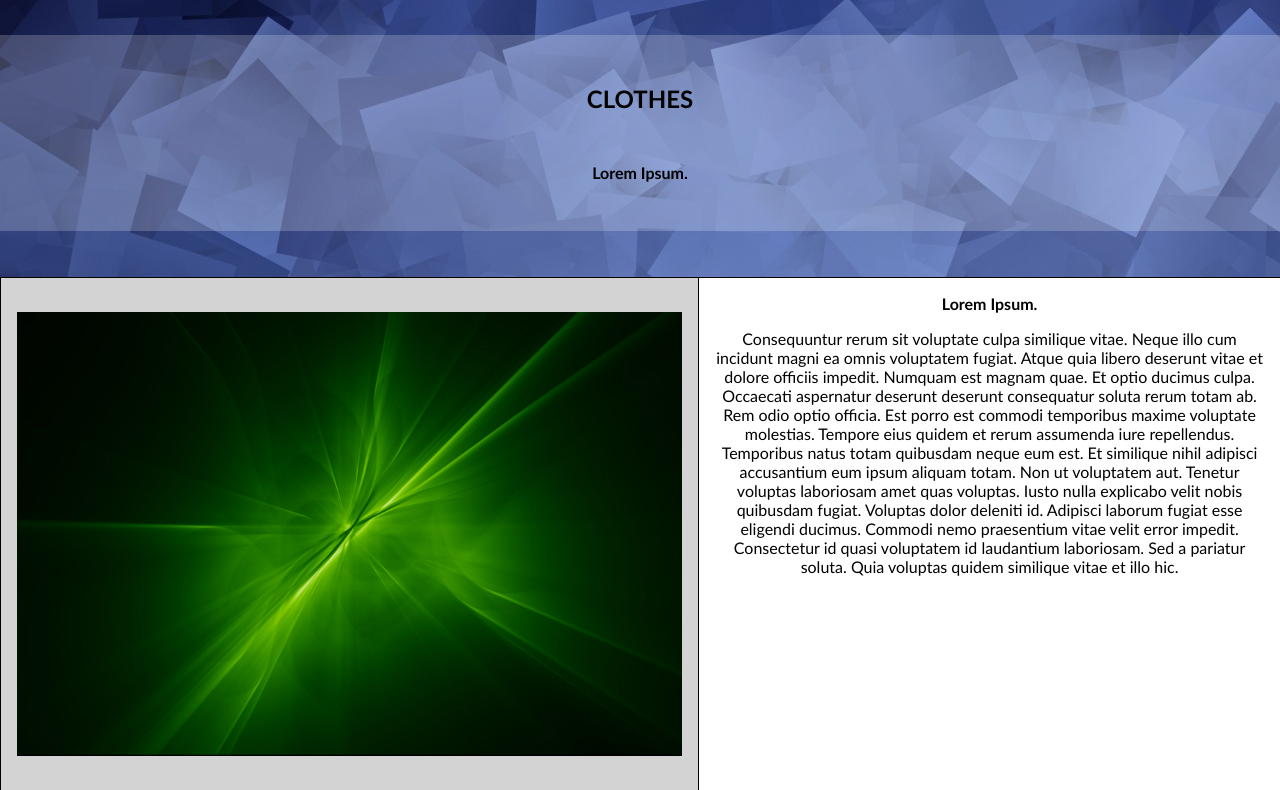
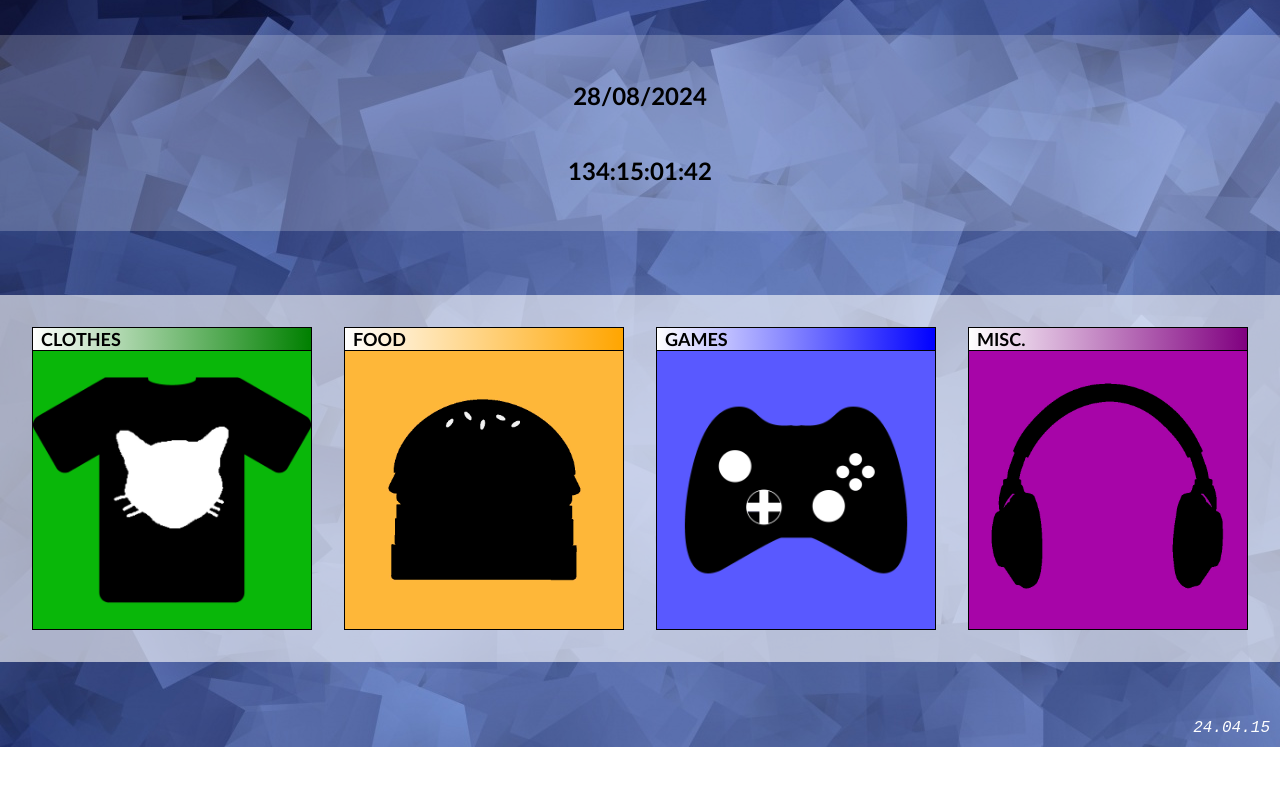
Before and after one commit to Adam-D-Bryant/adam-d-bryant.github.io, a plain HTML site: page wishlist/index.html in a window 1280 px wide. Shown: the part 53-843 px from the top of the page. After the commit the page ends 800 px from the top, so only its background shows below. Drawn offline with Linux system fonts and the light colour scheme.

Commit message:
Setup bulk of home page and other such fixes.

```diff
--- a/wishlist/css/base.css
+++ b/wishlist/css/base.css
@@ -1,6 +1,6 @@
 /*
  * base.css
- * Ver: 13.04.11
+ * Ver: 15.04.11
  * Contains the main css formatting for item pages. All HTML pages load this css file third.
  */
 
@@ -124,6 +124,10 @@
     max-width: 100%;
 }
 
+.toggleArea:hover {
+    cursor: pointer;
+}
+
 @media all and (min-width: 960px) {
     .toggleArea {
         display: none;
--- a/wishlist/css/homepage.css
+++ b/wishlist/css/homepage.css
@@ -1,9 +1,122 @@
 /*
  * homepage.css
- * Ver: 13.04.11
+ * Ver: 15.04.11
  * Contains the main css formatting for the homepage. Applicable HTML pages load this css file last.
  */
 
 body {
     background-image: url("../img/backgroundHome.jpg");
 }
+
+#homeArea {
+    display: flex;
+    background-color: none;
+    justify-content: space-between;
+    flex-wrap: wrap;
+    padding: 32px;
+    padding-top: 16px;
+    box-sizing: border-box;
+    gap: 32px;
+}
+
+#subtitle p {
+    color: black;
+    font-family: 'Trebuchet MS', 'Lucida Sans Unicode', 'Lucida Grande', 'Lucida Sans', Arial, sans-serif;
+    font-size: 24px;
+    font-weight: bold;
+}
+.homeItem {
+    border: 1px solid black;
+    box-sizing: border-box;
+}
+
+.homeItem:first-of-type { margin-top: 16px; }
+
+#clothesItem {
+    background-image: linear-gradient(to right, white, green);
+}
+
+#foodItem {
+    background-image: linear-gradient(to right, white, orange);
+}
+
+#gamesItem {
+    background-image: linear-gradient(to right, white, blue);
+}
+
+#miscItem {
+    background-image: linear-gradient(to right, white, purple);
+}
+
+.homeItemCont {
+    display: flex;
+    flex-direction: column;
+    text-decoration: none;
+    color: black;
+    margin: 0px;
+    width: 100%;
+}
+
+.homeTitle {
+    flex: 1;
+    border-bottom: 1px solid black;
+}
+
+.homeTitle p {
+    padding-left: 8px;
+    font-family: 'Trebuchet MS', 'Lucida Sans Unicode', 'Lucida Grande', 'Lucida Sans', Arial, sans-serif;
+    font-size: 18px;
+    font-weight: bold;
+}
+
+.homeImg {
+    flex: 1;
+    width: 100%;
+    object-fit: contain;
+}
+
+
+#vernumarea {
+    right: 10px;
+    bottom: 10px;
+    position: relative;
+    margin: 0px;
+    padding: 0px;
+    text-align: right;
+}
+
+#vernum {
+    color: white;
+    font-family: 'Courier New', Courier, monospace;
+    font-style: italic;
+}
+
+
+@media all and (min-width: 960px) {
+
+    #homeArea {
+        background-color: rgba(255,255,255,0.6);
+        margin-top: 64px;
+        padding-top: 32px;
+    }
+    .homeItem {
+        flex: 1;
+    }
+    .homeItem:first-of-type {
+        margin-top: 0px;
+    }
+
+    #vernumarea {
+        right: 10px;
+        bottom: 10px;
+        position: absolute;
+        margin: 0px;
+        padding: 0px;
+    }
+
+    #vernum {
+        color: white;
+        font-family: 'Courier New', Courier, monospace;
+        font-style: italic;
+    }
+}
--- a/wishlist/css/navbar.css
+++ b/wishlist/css/navbar.css
@@ -108,6 +108,15 @@
     }
 }
 
-.nav-active-choice {
-    background-color: green;
+.nav-active-choice-g {
+    background-image: linear-gradient(135deg, white, green);
 }
+.nav-active-choice-o {
+    background-image: linear-gradient(135deg, white, orange);
+}
+.nav-active-choice-b {
+    background-image: linear-gradient(135deg, white, blue);
+}
+.nav-active-choice-p {
+    background-image: linear-gradient(135deg, white, purple);
+}
--- a/wishlist/index.html
+++ b/wishlist/index.html
@@ -13,55 +13,51 @@
     <body>
         <nav class="nav">
             <ul class="nav-menu">
-                <li class="nav-logo"><a class="nav-link" href="#">BIRTHDAY WISHLIST 2024</a></li>
-                <li class="nav-item nav-active-choice"><div class="nav-link-cont"><a class="nav-link" href="#">CLOTHES</a></div></li>
-                <li class="nav-item"><div class="nav-link-cont"><a class="nav-link" href="#">FOOD</a></div></li>
-                <li class="nav-item"><div class="nav-link-cont"><a class="nav-link" href="#">GAMES</a></div></li>
-                <li class="nav-item"><div class="nav-link-cont"><a class="nav-link" href="#">MISC.</a></div></li>
+                <li class="nav-logo"><a class="nav-link" href="index.html">BIRTHDAY WISHLIST 2024</a></li>
+                <li class="nav-item"><div class="nav-link-cont"><a class="nav-link" href="clothes.html">CLOTHES</a></div></li>
+                <li class="nav-item"><div class="nav-link-cont"><a class="nav-link" href="food.html">FOOD</a></div></li>
+                <li class="nav-item"><div class="nav-link-cont"><a class="nav-link" href="games.html">GAMES</a></div></li>
+                <li class="nav-item"><div class="nav-link-cont"><a class="nav-link" href="misc.html">MISC.</a></div></li>
                 <li class="nav-toggle"><a class="nav-link" href="#"><i class="nav-toggle-icon fas fa-bars"></i></a></li>
             </ul>
         </nav>
 
         <div id="mainArea">
             <div id="titleArea">
-                <div id="title"><p>CLOTHES</p></div>
-                <div id="subtitle"><p>Lorem Ipsum.</p></div>
+                <div id="title"><p>28/08/2024</p></div>
+                <div id="subtitle"><p><span id="timer">[Loading...]</span></p></div>
             </div>
-            <div id="itemArea">
-                <div class="item">
-                    <div class="leftArea imgArea itemAreaActive"><div class="imgCont"><a target="_blank"><img class="itemImg" src="img/constructBackground.jpg" customURL=""></a></div></div>
-                    <div class="rightArea txtArea">
-                        <div class="itemHeader"><p>Lorem Ipsum.</p></div>
-                        <div class="itemDesc">
-                            <p>
-                                Consequuntur rerum sit voluptate culpa similique vitae. Neque illo cum incidunt magni ea omnis voluptatem fugiat. Atque quia libero deserunt vitae et dolore officiis impedit. Numquam est magnam quae.
-                                Et optio ducimus culpa. Occaecati aspernatur deserunt deserunt consequatur soluta rerum totam ab. Rem odio optio officia. Est porro est commodi temporibus maxime voluptate molestias.
-                                Tempore eius quidem et rerum assumenda iure repellendus. Temporibus natus totam quibusdam neque eum est. Et similique nihil adipisci accusantium eum ipsum aliquam totam. Non ut voluptatem aut.
-                                Tenetur voluptas laboriosam amet quas voluptas. Iusto nulla explicabo velit nobis quibusdam fugiat. Voluptas dolor deleniti id. Adipisci laborum fugiat esse eligendi ducimus. Commodi nemo praesentium vitae velit error impedit.
-                                Consectetur id quasi voluptatem id laudantium laboriosam. Sed a pariatur soluta. Quia voluptas quidem similique vitae et illo hic.
-                            </p>
-                        </div>
-                    </div>
-                    <div class="toggleArea">&gt;&gt;</div>
+            <div id="homeArea">
+                <div class="homeItem" id="clothesItem">
+                    <a class="homeItemCont" href="clothes.html">
+                        <div class="homeTitle"><p>CLOTHES</p></div>
+                        <img class="homeImg" src="img/homeImageClothes.png">
+                    </a>
                 </div>
-                <div class="item">
-                    <div class="leftArea txtArea">
-                        <div class="itemHeader"><p>Lorem Ipsum.</p></div>
-                        <div class="itemDesc">
-                            <p>
-                                Consequuntur rerum sit voluptate culpa similique vitae. Neque illo cum incidunt magni ea omnis voluptatem fugiat. Atque quia libero deserunt vitae et dolore officiis impedit. Numquam est magnam quae.
-                                Et optio ducimus culpa. Occaecati aspernatur deserunt deserunt consequatur soluta rerum totam ab. Rem odio optio officia. Est porro est commodi temporibus maxime voluptate molestias.
-                                Tempore eius quidem et rerum assumenda iure repellendus. Temporibus natus totam quibusdam neque eum est. Et similique nihil adipisci accusantium eum ipsum aliquam totam. Non ut voluptatem aut.
-                                Tenetur voluptas laboriosam amet quas voluptas. Iusto nulla explicabo velit nobis quibusdam fugiat. Voluptas dolor deleniti id. Adipisci laborum fugiat esse eligendi ducimus. Commodi nemo praesentium vitae velit error impedit.
-                                Consectetur id quasi voluptatem id laudantium laboriosam. Sed a pariatur soluta. Quia voluptas quidem similique vitae et illo hic.
-                            </p>
-                        </div>
-                    </div>
-                    <div class="rightArea imgArea itemAreaActive">
-                        <div class="imgCont"><a target="_blank"><img class="itemImg" src="img/constructBackground.jpg" customURL=""></a></div>
-                    </div>
-                    <div class="toggleArea">&gt;&gt;</div>
+                <div class="homeItem" id="foodItem">
+                    <a class="homeItemCont" href="food.html">
+                        <div class="homeTitle"><p>FOOD</p></div>
+                        <img class="homeImg" src="img/homeImageFood.jpg">
+                    </a>
                 </div>
+                <div class="homeItem" id="gamesItem">
+                    <a class="homeItemCont" href="games.html">
+                        <div class="homeTitle"><p>GAMES</p></div>
+                        <img class="homeImg" src="img/homeImageGames.png">
+                    </a>
+                </div>
+                <div class="homeItem" id="miscItem">
+                    <a class="homeItemCont" href="misc.html">
+                        <div class="homeTitle"><p>MISC.</p></div>
+                        <img class="homeImg" src="img/homeImageMisc.jpg">
+                    </a>
+                </div>
+            </div>
+        </div>
+
+        <div id="vernumarea">
+            <div id="vernum">
+                <p>24.04.15</p>
             </div>
         </div>
 
--- a/wishlist/js/homepage.js
+++ b/wishlist/js/homepage.js
@@ -1 +1,25 @@
 //N/A for now.
+
+const BIRTHDATE = new Date("2024-08-28T00:00:00");
+const INTERVAL_ID = setInterval(updateTimer, 1000);
+
+function updateTimer() {
+    let now, diff;
+    let sec, min, hr, day;
+
+    now = new Date();
+    diff = BIRTHDATE-now;
+
+    if (diff <= 0) {
+        if (INTERVAL_ID) clearInterval(INTERVAL_ID);
+        document.getElementById("timer").innerHTML = "HAPPY BIRTHDAY!";
+        return;
+    }
+
+    sec = (Math.floor(diff / 1000) % 60);
+    min = (Math.floor(diff / 60000) % 60);
+    hr = (Math.floor(diff / 3600000) % 24);
+    day = Math.floor(diff / 86400000);
+
+    document.getElementById("timer").innerHTML = `${day<=9 ? "0":""}${day}:${hr<=9 ? "0":""}${hr}:${min<=9 ? "0":""}${min}:${sec<=9 ? "0":""}${sec}`;
+}
```
Also changed, not shown: wishlist/clothes.html (added, +72 -0 lines), wishlist/img/constructBackground.jpg (deleted), wishlist/img/homeImageClothes.png (added), wishlist/img/homeImageFood.jpg (added), wishlist/img/homeImageGames.png (added), wishlist/img/homeImageMisc.jpg (added).
